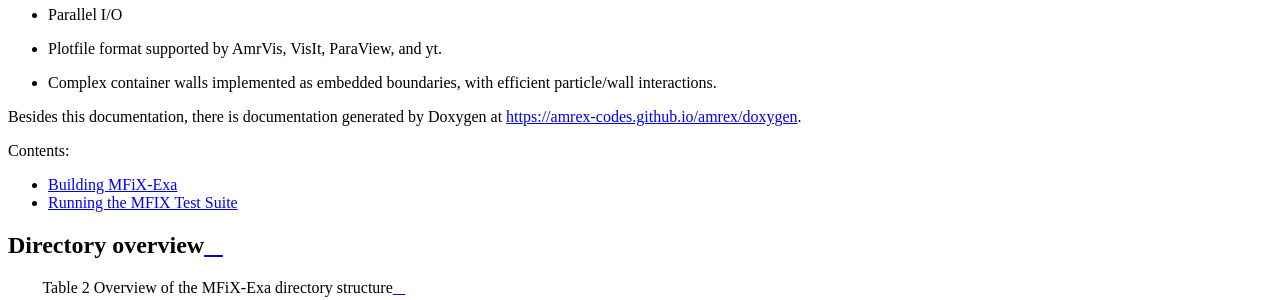
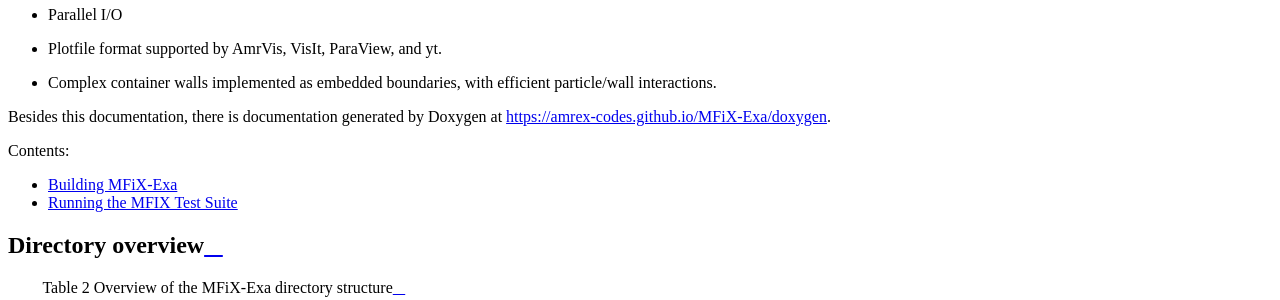
Before and after one commit to mwm126/MFIX-Exa, a Sphinx documentation site: the page built from docs/source/Introduction.rst, in a window 1280 px wide. Shown: the part 652-952 px from the top of the page. Built offline with Sphinx 7.4.7 and the Read the Docs theme 2.0.0, drawn with Linux system fonts in a browser that asks for light colours; some of the changed lines change nothing that is shown.

Commit message:
fix link to doxygen

```diff
--- a/docs/source/Introduction.rst
+++ b/docs/source/Introduction.rst
@@ -30,7 +30,7 @@
    particle/wall interactions.
 
 Besides this documentation, there is documentation generated by Doxygen at
-https://amrex-codes.github.io/amrex/doxygen.
+https://amrex-codes.github.io/MFiX-Exa/doxygen.
 
 .. toctree::
    :maxdepth: 1
```
